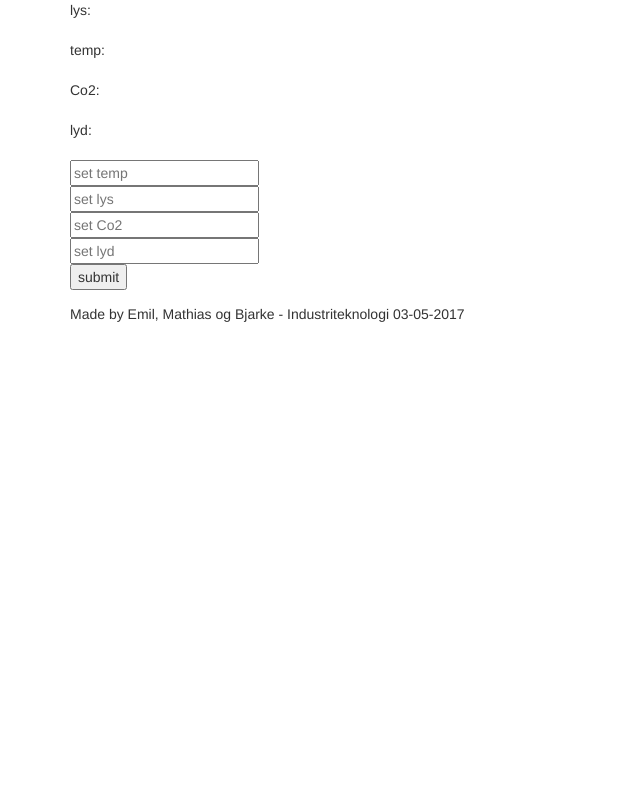
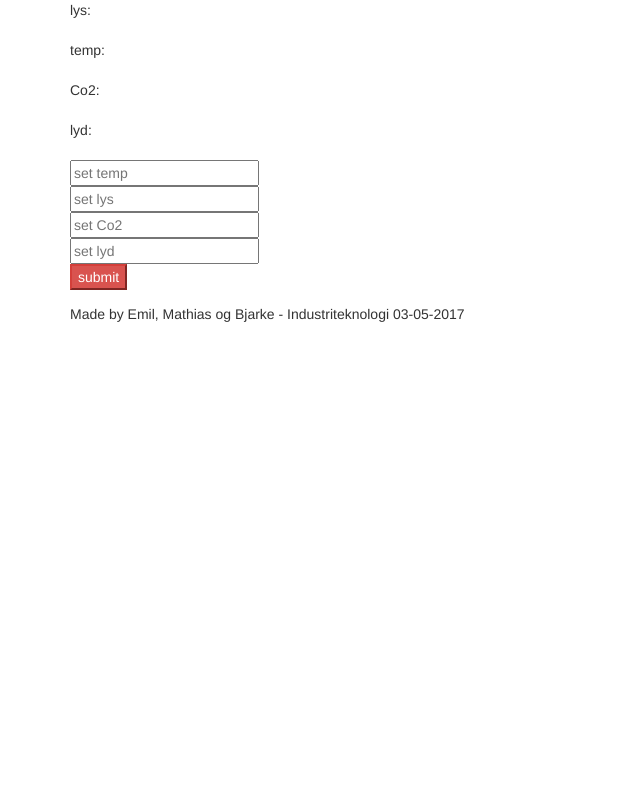
Before and after one commit to tenasow/industriTeknologi, a PHP site: page / in a window 1280 px wide. Shown: the whole page, without its empty margins (0-640 px from the left). Run offline with PHP 8.4, Linux system fonts and the light colour scheme.

Commit message:
changed index and added layout.css
Please enter the commit message for your changes. Lines starting

```diff
--- a/index.php
+++ b/index.php
@@ -1,5 +1,6 @@
 <html>
   <head>
+    <link rel="stylesheet" href="layout.css">
     <link href="bootstrap/css/bootstrap.min.css" rel="stylesheet">
   </head>
   <body>
@@ -35,7 +36,7 @@
         <br>
         <input type="textbox" name="lyd" placeholder="set lyd">
         <br>
-        <input type="submit" value="submit">
+        <input type="submit" class="btn-danger" value="submit">
       </form>
 
       <div class="footer">
--- /dev/null
+++ b/layout.css
@@ -0,0 +1,3 @@
+html, body{
+  background-color: black;
+}
```
